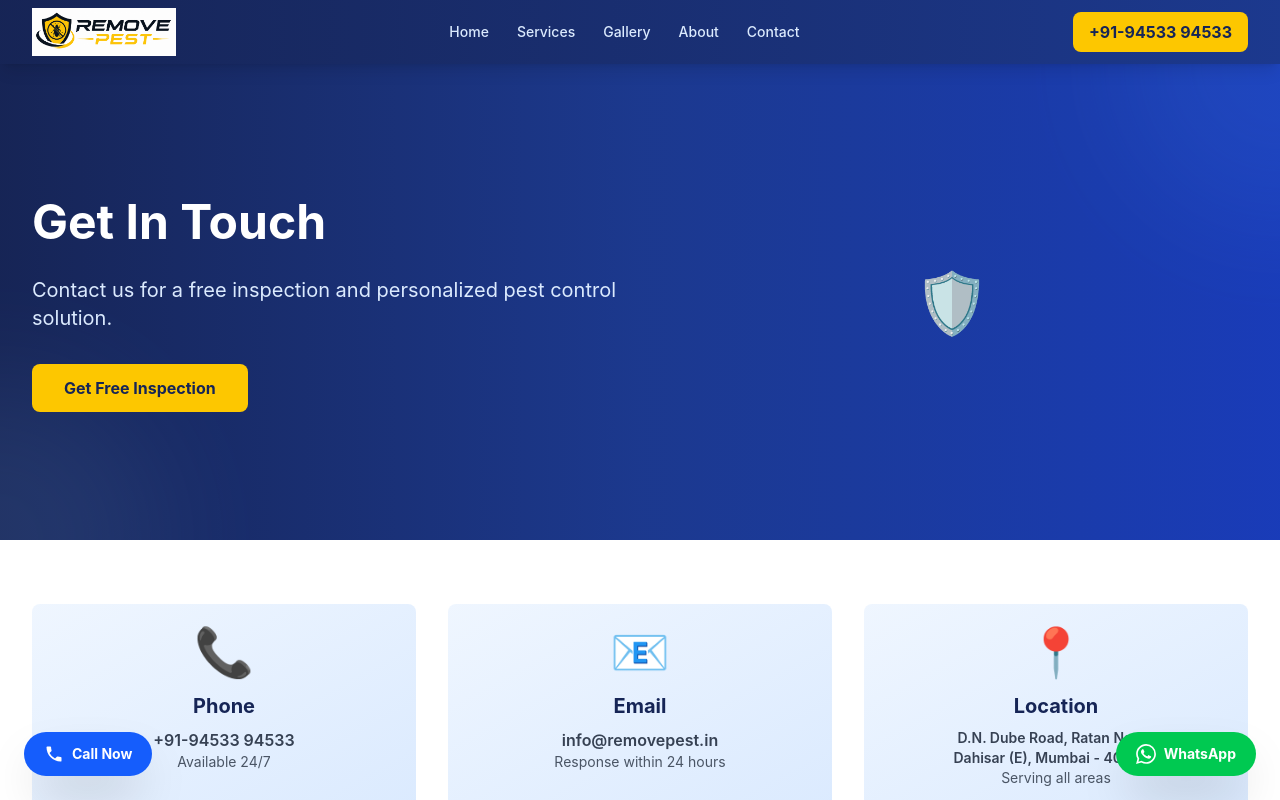
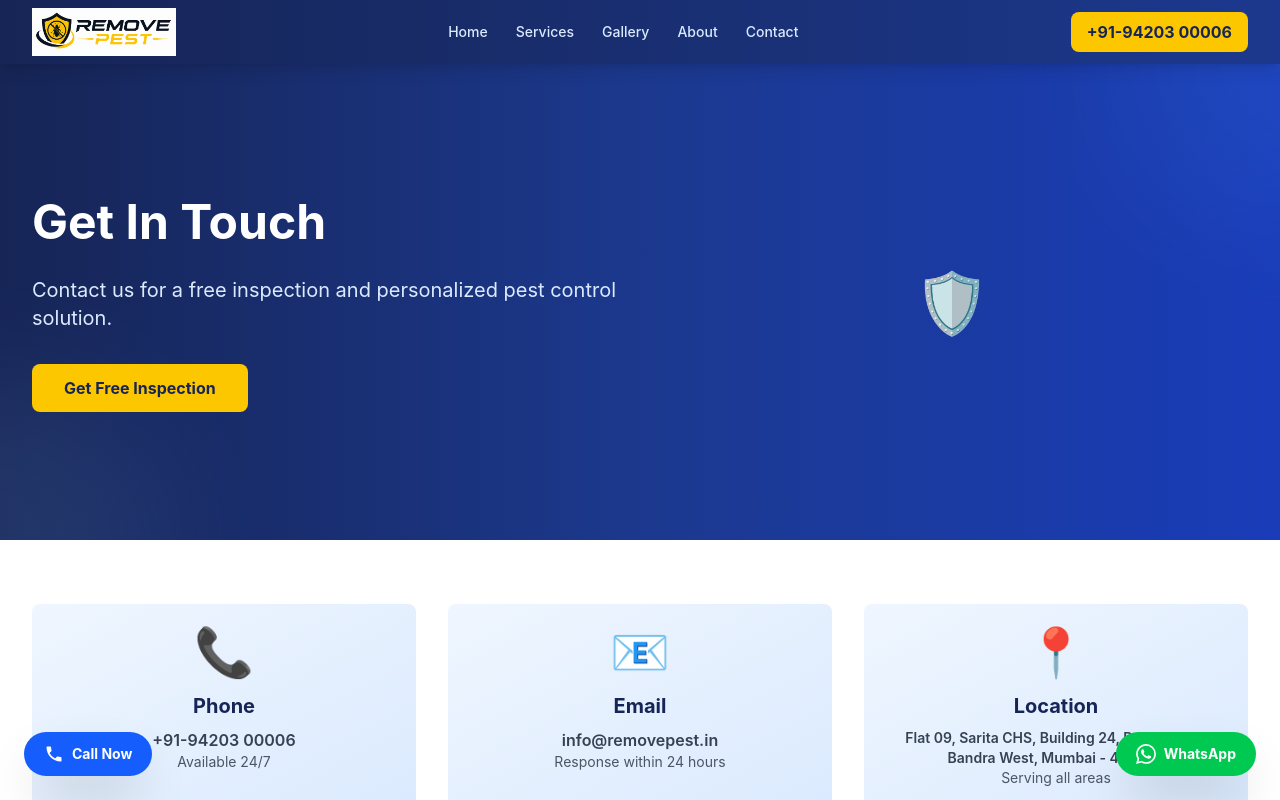
Before and after one commit to workdotzone/removepes, a Next.js app: page /contact in a window 1280 px wide. Shown: the top 800 px of the page. Built offline with nearby package versions, Linux system fonts and the light colour scheme.

Commit message:
Update contact details to Bandra West, add Google Maps embed and GMB link in footer

```diff
--- a/app/about/page.tsx
+++ b/app/about/page.tsx
@@ -175,8 +175,8 @@ export default function About() {
           <p className="text-xl text-blue-100 mb-8">
             Let RemovePest handle your pest control needs with professional expertise.
           </p>
-          <a href="tel:+919453394533" className="inline-block bg-yellow-400 hover:bg-yellow-500 text-blue-950 font-bold py-3 px-8 rounded-lg transition">
-            Call +91-94533 94533
+          <a href="tel:+919420300006" className="inline-block bg-yellow-400 hover:bg-yellow-500 text-blue-950 font-bold py-3 px-8 rounded-lg transition">
+            Call +91-94203 00006
           </a>
         </div>
       </section>
--- a/app/components/FloatingButtons.tsx
+++ b/app/components/FloatingButtons.tsx
@@ -3,7 +3,7 @@ export default function FloatingButtons() {
     <>
       {/* Floating Call Button - Left */}
       <a
-        href="tel:+919453394533"
+        href="tel:+919420300006"
         className="fixed bottom-6 left-6 z-50 flex items-center gap-2 bg-blue-600 hover:bg-blue-700 text-white font-bold py-3 px-5 rounded-full shadow-2xl transition-all duration-300 hover:scale-110 group"
         aria-label="Call RemovePest"
       >
@@ -15,7 +15,7 @@ export default function FloatingButtons() {
 
       {/* Floating WhatsApp Button - Right */}
       <a
-        href="https://wa.me/919453394533?text=Hello%2C%20I%20need%20pest%20control%20services%20in%20Mumbai."
+        href="https://wa.me/919420300006?text=Hello%2C%20I%20need%20pest%20control%20services%20in%20Mumbai."
         target="_blank"
         rel="noopener noreferrer"
         className="fixed bottom-6 right-6 z-50 flex items-center gap-2 bg-green-500 hover:bg-green-600 text-white font-bold py-3 px-5 rounded-full shadow-2xl transition-all duration-300 hover:scale-110 group"
--- a/app/components/Footer.tsx
+++ b/app/components/Footer.tsx
@@ -12,10 +12,10 @@ export default function Footer() {
             <p className="text-blue-900 text-sm">Free inspection available. Same-day service across Mumbai.</p>
           </div>
           <div className="flex gap-3">
-            <a href="tel:+919453394533" className="bg-blue-950 hover:bg-blue-900 text-white font-bold py-2 px-5 rounded-lg transition text-sm">
+            <a href="tel:+919420300006" className="bg-blue-950 hover:bg-blue-900 text-white font-bold py-2 px-5 rounded-lg transition text-sm">
               📞 Call Now
             </a>
-            <a href="https://wa.me/919453394533" target="_blank" rel="noopener noreferrer" className="bg-green-600 hover:bg-green-700 text-white font-bold py-2 px-5 rounded-lg transition text-sm">
+            <a href="https://wa.me/919420300006" target="_blank" rel="noopener noreferrer" className="bg-green-600 hover:bg-green-700 text-white font-bold py-2 px-5 rounded-lg transition text-sm">
               💬 WhatsApp
             </a>
           </div>
@@ -35,8 +35,8 @@ export default function Footer() {
               Mumbai&apos;s most trusted pest control company since 2008. Certified experts, eco-friendly methods, 99.8% success rate.
             </p>
             <div className="flex gap-3">
-              <a href="tel:+919453394533" className="flex items-center gap-2 bg-blue-800 hover:bg-blue-700 px-3 py-2 rounded-lg text-sm transition">
-                <span>📞</span> <span>+91-94533 94533</span>
+              <a href="tel:+919420300006" className="flex items-center gap-2 bg-blue-800 hover:bg-blue-700 px-3 py-2 rounded-lg text-sm transition">
+                <span>📞</span> <span>+91-94203 00006</span>
               </a>
             </div>
           </div>
@@ -87,7 +87,7 @@ export default function Footer() {
                 <span className="text-yellow-400 mt-0.5">📞</span>
                 <div>
                   <p className="text-gray-300 font-medium">Phone / WhatsApp</p>
-                  <a href="tel:+919453394533" className="text-gray-400 hover:text-yellow-400 transition">+91-94533 94533</a>
+                  <a href="tel:+919420300006" className="text-gray-400 hover:text-yellow-400 transition">+91-94203 00006</a>
                 </div>
               </li>
               <li className="flex items-start gap-3">
@@ -101,7 +101,7 @@ export default function Footer() {
                 <span className="text-yellow-400 mt-0.5">📍</span>
                 <div>
                   <p className="text-gray-300 font-medium">Address</p>
-                  <p className="text-gray-400">D.N. Dube Road, Ratan Nagar,<br />Dahisar (E), Mumbai - 400068</p>
+                  <p className="text-gray-400">Flat 09, Sarita CHS, Building 24,<br />Reclamation, Bandra West,<br />Mumbai - 400050</p>
                 </div>
               </li>
               <li className="flex items-start gap-3">
@@ -111,8 +111,49 @@ export default function Footer() {
                   <p className="text-gray-400">24/7 — All Days Available</p>
                 </div>
               </li>
+              <li className="flex items-start gap-3">
+                <span className="text-yellow-400 mt-0.5">🗺️</span>
+                <div>
+                  <p className="text-gray-300 font-medium">Google Business</p>
+                  <a
+                    href="https://www.google.com/search?kgmid=/g/11z92g4fpc&q=Remove+Pest+Control+Mumbai"
+                    target="_blank"
+                    rel="noopener noreferrer"
+                    className="text-gray-400 hover:text-yellow-400 transition"
+                  >
+                    View on Google Maps ↗
+                  </a>
+                </div>
+              </li>
             </ul>
           </div>
+        </div>
+
+        {/* Google Maps Embed */}
+        <div className="mb-10 rounded-xl overflow-hidden border border-blue-800">
+          <div className="bg-blue-950/50 px-4 py-3 flex items-center justify-between">
+            <p className="text-white font-semibold text-sm flex items-center gap-2">
+              <span>📍</span> Find Us on Google Maps — Bandra West, Mumbai
+            </p>
+            <a
+              href="https://www.google.com/search?kgmid=/g/11z92g4fpc&q=Remove+Pest+Control+Mumbai"
+              target="_blank"
+              rel="noopener noreferrer"
+              className="text-yellow-400 hover:text-yellow-300 text-xs font-medium transition"
+            >
+              Open in Google Maps ↗
+            </a>
+          </div>
+          <iframe
+            src="https://www.google.com/maps/embed?pb=!1m18!1m12!1m3!1d4655.136205488381!2d72.83225259999999!3d19.052761099999998!2m3!1f0!2f0!3f0!3m2!1i1024!2i768!4f13.1!3m3!1m2!1s0x3be7c9dc1e7c469f%3A0x474b841eeff38d99!2sRemove%20Pest%20Control%20Mumbai!5e1!3m2!1sen!2sin!4v1782973578313!5m2!1sen!2sin"
+            width="100%"
+            height="260"
+            style={{ border: 0 }}
+            allowFullScreen
+            loading="lazy"
+            referrerPolicy="strict-origin-when-cross-origin"
+            title="Remove Pest Control Mumbai - Google Maps"
+          />
         </div>
 
         {/* Trust Badges */}
--- a/app/components/Header.tsx
+++ b/app/components/Header.tsx
@@ -42,8 +42,8 @@ export default function Header() {
           </nav>
 
           {/* CTA Button */}
-          <a href="tel:+919453394533" className="hidden sm:inline-block bg-yellow-400 hover:bg-yellow-500 text-blue-950 font-bold py-2 px-4 rounded-lg transition">
-            +91-94533 94533
+          <a href="tel:+919420300006" className="hidden sm:inline-block bg-yellow-400 hover:bg-yellow-500 text-blue-950 font-bold py-2 px-4 rounded-lg transition">
+            +91-94203 00006
           </a>
 
           {/* Mobile Menu Button */}
--- a/app/contact/page.tsx
+++ b/app/contact/page.tsx
@@ -42,8 +42,8 @@ export default function Contact() {
                 Phone
               </h3>
               <p className="text-gray-700 dark:text-gray-300 font-semibold">
-                <a href="tel:+919453394533" className="hover:text-blue-600 transition">
-                  +91-94533 94533
+                <a href="tel:+919420300006" className="hover:text-blue-600 transition">
+                  +91-94203 00006
                 </a>
               </p>
               <p className="text-gray-600 dark:text-gray-400 text-sm">
@@ -72,8 +72,8 @@ export default function Contact() {
                 Location
               </h3>
               <p className="text-gray-700 dark:text-gray-300 font-semibold text-sm">
-                D.N. Dube Road, Ratan Nagar<br/>
-                Dahisar (E), Mumbai - 400068
+                Flat 09, Sarita CHS, Building 24, Reclamation<br/>
+                Bandra West, Mumbai - 400050
               </p>
               <p className="text-gray-600 dark:text-gray-400 text-sm">
                 Serving all areas
@@ -277,8 +277,8 @@ export default function Contact() {
             <p className="text-xl text-blue-100 mb-8">
               Call us now or fill the form above for immediate assistance!
             </p>
-            <a href="tel:+919453394533" className="inline-block bg-yellow-400 hover:bg-yellow-500 text-blue-950 font-bold py-3 px-8 rounded-lg transition text-lg">
-              📞 Call Now: +91-94533 94533
+            <a href="tel:+919420300006" className="inline-block bg-yellow-400 hover:bg-yellow-500 text-blue-950 font-bold py-3 px-8 rounded-lg transition text-lg">
+              📞 Call Now: +91-94203 00006
             </a>
           </div>
       </section>
--- a/app/gallery/page.tsx
+++ b/app/gallery/page.tsx
@@ -196,8 +196,8 @@ export default function Gallery() {
           <p className="text-xl text-blue-100 mb-8">
             Join thousands of satisfied customers. Schedule your free inspection today!
           </p>
-          <a href="tel:+919453394533" className="inline-block bg-yellow-400 hover:bg-yellow-500 text-blue-950 font-bold py-3 px-8 rounded-lg transition">
-            Call +91-94533 94533
+          <a href="tel:+919420300006" className="inline-block bg-yellow-400 hover:bg-yellow-500 text-blue-950 font-bold py-3 px-8 rounded-lg transition">
+            Call +91-94203 00006
           </a>
         </div>
       </section>
--- a/app/layout.tsx
+++ b/app/layout.tsx
@@ -17,7 +17,7 @@ const geistMono = Geist_Mono({
 
 export const metadata: Metadata = {
   title: "Best Pest Control Services in Mumbai | RemovePest - 24/7 Emergency",
-  description: "Professional pest control services in Mumbai with 15+ years experience. Cockroach, termite, rodent & bedbug control. Certified experts, eco-friendly methods, 99.8% success rate. Call +91-94533 94533 for free inspection.",
+  description: "Professional pest control services in Mumbai with 15+ years experience. Cockroach, termite, rodent & bedbug control. Certified experts, eco-friendly methods, 99.8% success rate. Call +91-94203 00006 for free inspection.",
   keywords: "pest control services in Mumbai, pest control Mumbai, cockroach control, termite control, rodent control, bedbug treatment, mosquito control, professional pest control, pest management Mumbai",
   openGraph: {
     title: "Best Pest Control Services in Mumbai | RemovePest",
--- a/app/locations/[area]/page.tsx
+++ b/app/locations/[area]/page.tsx
@@ -100,7 +100,7 @@ export async function generateMetadata({
   if (!location) return {};
   return {
     title: `Pest Control Services in ${location.name} Mumbai | RemovePest`,
-    description: `Professional pest control services in ${location.name}, Mumbai. Cockroach, termite, rodent, bedbug & mosquito control. Certified experts, eco-friendly. Call +91-94533 94533.`,
+    description: `Professional pest control services in ${location.name}, Mumbai. Cockroach, termite, rodent, bedbug & mosquito control. Certified experts, eco-friendly. Call +91-94203 00006.`,
     keywords: `pest control ${location.name}, pest control in ${location.name} Mumbai, ${location.name} pest management, cockroach control ${location.name}, termite control ${location.name}`,
   };
 }
@@ -143,7 +143,7 @@ export default async function LocationPage({
     <>
       <HeroSection
         title={`Pest Control Services in ${location.name}, Mumbai`}
-        subtitle={`Professional pest management in ${location.name}. ${location.description} Same-day service available. Call +91-94533 94533 for a free inspection!`}
+        subtitle={`Professional pest management in ${location.name}. ${location.description} Same-day service available. Call +91-94203 00006 for a free inspection!`}
         showContactForm={true}
         heroImage="/images/hero/banner.png"
       />
@@ -289,7 +289,7 @@ export default async function LocationPage({
               </div>
               <div className="bg-gray-50 dark:bg-slate-800 p-6 rounded-lg shadow-sm">
                 <h3 className="text-lg font-bold text-blue-950 dark:text-white mb-2">How do I book pest control in {location.name}?</h3>
-                <p className="text-gray-600 dark:text-gray-300">Booking is easy! Call +91-94533 94533, fill out our online contact form, or send a WhatsApp message. We offer same-day and next-day appointments in {location.name} with flexible scheduling.</p>
+                <p className="text-gray-600 dark:text-gray-300">Booking is easy! Call +91-94203 00006, fill out our online contact form, or send a WhatsApp message. We offer same-day and next-day appointments in {location.name} with flexible scheduling.</p>
               </div>
             </div>
           </div>
@@ -302,8 +302,8 @@ export default async function LocationPage({
           <h2 className="text-4xl font-bold mb-6">Book Pest Control in {location.name} Today</h2>
           <p className="text-xl text-blue-100 mb-8">Free inspection available. Same-day service across {location.name}, Mumbai.</p>
           <div className="space-y-4 sm:space-y-0 sm:space-x-4 flex flex-col sm:flex-row justify-center">
-            <a href="tel:+919453394533" className="bg-yellow-400 hover:bg-yellow-500 text-blue-950 font-bold py-3 px-8 rounded-lg transition inline-block">
-              Call Now: +91-94533 94533
+            <a href="tel:+919420300006" className="bg-yellow-400 hover:bg-yellow-500 text-blue-950 font-bold py-3 px-8 rounded-lg transition inline-block">
+              Call Now: +91-94203 00006
             </a>
             <a href="/contact" className="border-2 border-yellow-400 text-yellow-400 hover:bg-yellow-400 hover:text-blue-950 font-bold py-3 px-8 rounded-lg transition inline-block">
               Book Free Inspection
--- a/app/page.tsx
+++ b/app/page.tsx
@@ -137,14 +137,14 @@ export default function Home() {
     "name": "RemovePest",
     "description": "Professional pest control services in Mumbai",
     "url": "https://removepest.in",
-    "telephone": "+91-94533 94533",
+    "telephone": "+91-94203 00006",
     "email": "info@removepest.in",
     "address": {
       "@type": "PostalAddress",
-      "streetAddress": "D.N. Dube Road, Ratan Nagar",
-      "addressLocality": "Dahisar (E)",
+      "streetAddress": "Flat 09, Sarita CHS, Building 24, Reclamation",
+      "addressLocality": "Bandra West",
       "addressRegion": "Mumbai",
-      "postalCode": "400068",
+      "postalCode": "400050",
       "addressCountry": "IN"
     },
     "areaServed": ["Mumbai", "Andheri", "Bandra", "Dadar", "Fort", "Powai", "Worli", "Malad", "Navi Mumbai", "Thane"],
@@ -314,9 +314,9 @@ export default function Home() {
             ))}
           </div>
           <div className="bg-white dark:bg-slate-700 p-8 rounded-lg shadow-lg">
-            <h3 className="text-2xl font-bold text-blue-950 dark:text-white mb-4">Our Location - D.N. Dube Road, Dahisar</h3>
-            <p className="text-gray-700 dark:text-gray-300 text-lg mb-3">📍 D.N. Dube Road, Ratan Nagar, Dahisar (E), Mumbai - 400068</p>
-            <p className="text-gray-700 dark:text-gray-300 text-lg mb-3">📞 <a href="tel:+919453394533" className="text-blue-600 dark:text-blue-400 hover:underline font-semibold">+91-94533 94533</a></p>
+            <h3 className="text-2xl font-bold text-blue-950 dark:text-white mb-4">Our Location - Bandra West, Mumbai</h3>
+            <p className="text-gray-700 dark:text-gray-300 text-lg mb-3">📍 Flat 09, Sarita CHS, Building 24, Reclamation, Bandra West, Mumbai - 400050</p>
+            <p className="text-gray-700 dark:text-gray-300 text-lg mb-3">📞 <a href="tel:+919420300006" className="text-blue-600 dark:text-blue-400 hover:underline font-semibold">+91-94203 00006</a></p>
             <p className="text-gray-700 dark:text-gray-300 text-lg">📧 <a href="mailto:info@removepest.in" className="text-blue-600 dark:text-blue-400 hover:underline font-semibold">info@removepest.in</a></p>
           </div>
         </div>
@@ -405,7 +405,7 @@ export default function Home() {
               </div>
               <div className="bg-white dark:bg-slate-700 p-6 rounded-lg shadow-sm">
                 <h3 className="text-lg font-bold text-blue-950 dark:text-white mb-2">How do I book a pest control service in Mumbai?</h3>
-                <p className="text-gray-600 dark:text-gray-300">Booking is easy! Call us at +91-94533 94533, fill out our online contact form, or send a WhatsApp message. We offer same-day and next-day appointments across Mumbai with flexible scheduling to suit your convenience.</p>
+                <p className="text-gray-600 dark:text-gray-300">Booking is easy! Call us at +91-94203 00006, fill out our online contact form, or send a WhatsApp message. We offer same-day and next-day appointments across Mumbai with flexible scheduling to suit your convenience.</p>
               </div>
             </div>
           </div>
@@ -417,7 +417,7 @@ export default function Home() {
           <h2 className="text-4xl font-bold mb-6">Get Professional Pest Control Services Today</h2>
           <p className="text-xl text-blue-100 mb-8">Contact RemovePest for a free inspection and quote. No obligation!</p>
           <div className="space-y-4 sm:space-y-0 sm:space-x-4 flex flex-col sm:flex-row justify-center">
-            <a href="tel:+919453394533" className="bg-yellow-400 hover:bg-yellow-500 text-blue-950 font-bold py-3 px-8 rounded-lg transition inline-block">Call Now: +91-94533 94533</a>
+            <a href="tel:+919420300006" className="bg-yellow-400 hover:bg-yellow-500 text-blue-950 font-bold py-3 px-8 rounded-lg transition inline-block">Call Now: +91-94203 00006</a>
             <a href="/contact" className="border-2 border-yellow-400 text-yellow-400 hover:bg-yellow-400 hover:text-blue-950 font-bold py-3 px-8 rounded-lg transition inline-block">Book Inspection</a>
           </div>
         </div>
--- a/app/services/[slug]/page.tsx
+++ b/app/services/[slug]/page.tsx
@@ -282,7 +282,7 @@ const serviceData: Record<string, {
       { q: 'Is honey bee removal dangerous?', a: 'It can be dangerous without proper equipment and training. Our team uses full bee suits, smokers, and professional tools to safely remove bees without harm to you or them.' },
       { q: 'Will the bees return after removal?', a: 'We remove the entire hive including comb and seal the location. Without the hive structure and pheromones, bees are very unlikely to return to the same spot.' },
       { q: 'Can you remove a bee hive from inside a wall?', a: 'Yes. Wall bee hives require opening a section of the wall to access the hive. We work with you to minimize structural disruption and arrange for sealing after removal.' },
-      { q: 'How quickly can you respond to a bee emergency?', a: 'We offer same-day emergency bee removal across Mumbai. Call +91-94533 94533 for immediate assistance.' },
+      { q: 'How quickly can you respond to a bee emergency?', a: 'We offer same-day emergency bee removal across Mumbai. Call +91-94203 00006 for immediate assistance.' },
     ],
   },
   'bird-nesting-control': {
@@ -363,7 +363,7 @@ const serviceData: Record<string, {
       { q: 'How often should sanitization be done?', a: 'For high-traffic areas like offices, restaurants, and schools, monthly sanitization is recommended. For residences, quarterly or as needed (post-illness, post-renovation) is sufficient.' },
       { q: 'Is the sanitization fogging safe for children?', a: 'Yes, after the recommended 2–3 hour ventilation period. We use WHO-listed disinfectants that leave no harmful residue after the recommended airing time.' },
       { q: 'Do you provide sanitization certificates?', a: 'Yes. We provide a certificate of sanitization with details of chemicals used, dilution rates, coverage area, and date of treatment — required by many regulatory authorities.' },
-      { q: 'Can you do emergency sanitization same day?', a: 'Yes. We offer emergency sanitization services across Mumbai with same-day availability. Call +91-94533 94533 for immediate assistance.' },
+      { q: 'Can you do emergency sanitization same day?', a: 'Yes. We offer emergency sanitization services across Mumbai with same-day availability. Call +91-94203 00006 for immediate assistance.' },
     ],
   },
   'general-pest-control': {
@@ -580,8 +580,8 @@ export default async function ServicePage({
           <h2 className="text-3xl font-bold mb-4">Book {service.name} in Mumbai Today</h2>
           <p className="text-blue-100 text-lg mb-8">Free inspection · Same-day service · Guaranteed results</p>
           <div className="flex flex-col sm:flex-row justify-center gap-4">
-            <a href="tel:+919453394533" className="bg-yellow-400 hover:bg-yellow-500 text-blue-950 font-bold py-3 px-8 rounded-lg transition">
-              Call: +91-94533 94533
+            <a href="tel:+919420300006" className="bg-yellow-400 hover:bg-yellow-500 text-blue-950 font-bold py-3 px-8 rounded-lg transition">
+              Call: +91-94203 00006
             </a>
             <a href="/contact" className="border-2 border-yellow-400 text-yellow-400 hover:bg-yellow-400 hover:text-blue-950 font-bold py-3 px-8 rounded-lg transition">
               Book Free Inspection
--- a/app/services/page.tsx
+++ b/app/services/page.tsx
@@ -4,7 +4,7 @@ import type { Metadata } from "next";
 
 export const metadata: Metadata = {
   title: "Pest Control Services in Mumbai | Cockroach, Termite, Rodent & More",
-  description: "Complete pest control services in Mumbai. Cockroach, termite, rodent, bedbug, mosquito control & more. Professional, safe, eco-friendly. Call +91-94533 94533.",
+  description: "Complete pest control services in Mumbai. Cockroach, termite, rodent, bedbug, mosquito control & more. Professional, safe, eco-friendly. Call +91-94203 00006.",
   keywords: "pest control services Mumbai, cockroach control, termite control, rodent control, bedbug treatment, mosquito control, professional pest management",
 };
 
@@ -190,8 +190,8 @@ export default function Services() {
           <p className="text-xl text-blue-100 mb-8">
             Contact us today for a free inspection!
           </p>
-          <a href="tel:+919453394533" className="inline-block bg-yellow-400 hover:bg-yellow-500 text-blue-950 font-bold py-3 px-8 rounded-lg transition">
-            Call +91-94533 94533
+          <a href="tel:+919420300006" className="inline-block bg-yellow-400 hover:bg-yellow-500 text-blue-950 font-bold py-3 px-8 rounded-lg transition">
+            Call +91-94203 00006
           </a>
         </div>
       </section>
```
